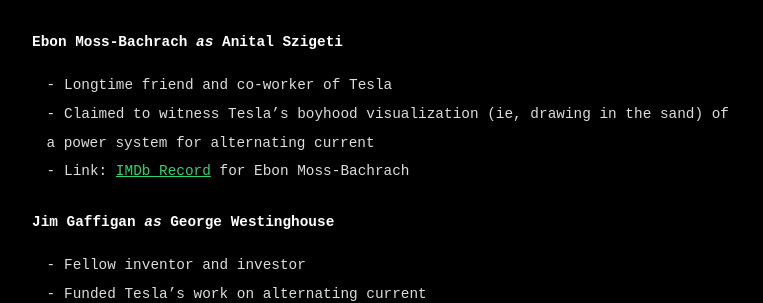
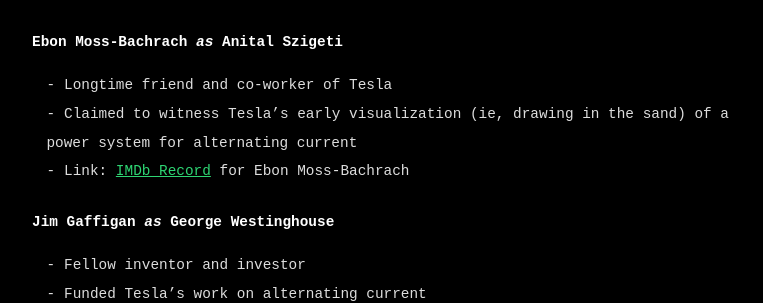
Before and after one commit to hearkelly/tesla, a Jekyll site: the page built from cast.md, in a window 1280 px wide. Shown: the part 1193-1496 px from the top of the page, without its empty margins (258-1021 px from the left). Built offline with Jekyll 4.4.1, drawn with Linux system fonts in a browser that asks for light colours.

Commit message:
Update cast.md

```diff
--- a/cast.md
+++ b/cast.md
@@ -43,7 +43,7 @@ This page lists the cast.
 ### Ebon Moss-Bachrach *as* Anital Szigeti
 
 - Longtime friend and co-worker of Tesla
-- Claimed to witness Tesla's boyhood visualization (ie, drawing in the sand) of a power system for alternating current
+- Claimed to witness Tesla's early visualization (ie, drawing in the sand) of a power system for alternating current
 - Link: [IMDb Record]() for Ebon Moss-Bachrach
 
 ### Jim Gaffigan *as* George Westinghouse
```
